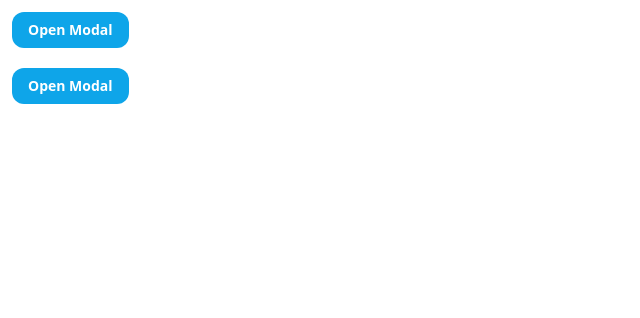
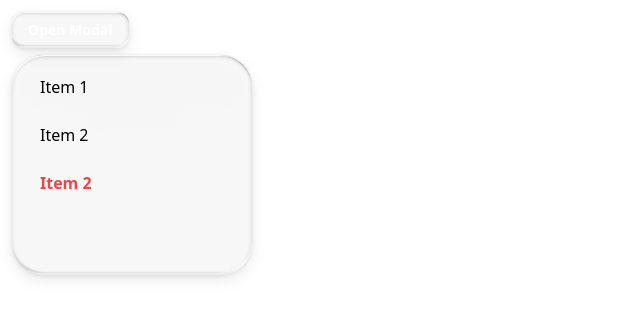
Before and after one commit to michTheBrandofficial/mobily-responsive, a React (Vite) app: page / in a window 1280 px wide. Both pictures are taken after a click on the button "Open Modal". Shown: the top 318 px of the page, without its empty margins (0-640 px from the left). Built offline with nearby package versions, Linux system fonts and the light colour scheme.

Commit message:
[🚀 feat] liquid glass button with feedback done

```diff
--- a/components/index.tsx
+++ b/components/index.tsx
@@ -5,30 +5,31 @@ import Menu from "./ui/menu";
 const Components = () => {
   return (
     <section className="tws-w-full tws-bg-transparent tws-h-screen tws-overflow-x-auto tws-p-3 tws-space-y-5 tws-no-scrollbar tws-relative">
-      <Button>Open Modal</Button>
-      {/*<LiquidGlass
-        tint={"use-color"}
-        color={[uint8(14), uint8(165), uint8(233)]}
-        className="tws-size-20 tws-h-20 tws-rounded-full "
-      />*/}
       <Menu transformOrigin="top-left">
         <Menu.Trigger>
-          <Button>Open Modal</Button>
+          <Button.LiquidGlass
+          // color={[uint8(14), uint8(165), uint8(233)]}
+          >
+            Open Modal
+          </Button.LiquidGlass>
         </Menu.Trigger>
         <Menu.Content className="h-fit min-w-[240px] !min-h-0 ">
-          <Menu.Item>
-            Item 1
-          </Menu.Item>
-          <Menu.Item onTap={async (close) => {
-            await sleep(1000);
-            close();
-          }} >
+          <Menu.Item>Item 1</Menu.Item>
+          <Menu.Item
+            onTap={async (close) => {
+              await sleep(1000);
+              close();
+            }}
+          >
             Item 2
           </Menu.Item>
-          <Menu.Item className="tws-text-red-500 tws-font-bold" onTap={async (close) => {
-            await sleep(1000);
-            close();
-          }} >
+          <Menu.Item
+            className="tws-text-red-500 tws-font-bold"
+            onTap={async (close) => {
+              await sleep(1000);
+              close();
+            }}
+          >
             Item 2
           </Menu.Item>
         </Menu.Content>
--- a/components/ui/buttons.tsx
+++ b/components/ui/buttons.tsx
@@ -1,10 +1,11 @@
 import { cn } from "@/lib/cn";
 import { HTMLMotionProps, motion } from "motion/react";
 import React, { PropsWithChildren } from "react";
+import LiquidGlass, { HexColor, RgbColor } from "./liquid-glass";
 
 type Variants = "full" | "icon" | "ghost" | "dormant";
 
-type ButtonProps = PropsWithChildren<HTMLMotionProps<"button">> & {
+interface ButtonProps extends PropsWithChildren<HTMLMotionProps<"button">> {
   variant?: Variants;
   loading?: boolean;
 };
@@ -13,7 +14,7 @@ type ButtonProps = PropsWithChildren<HTMLMotionProps<"button">> & {
  * @animated with motion.button
  * @dev most buttons will icon buttons
  */
-export const Button: React.FC<ButtonProps> = ({
+const ButtonImpl: React.FC<ButtonProps> = ({
   children,
   variant = "full",
   className,
@@ -53,3 +54,55 @@ export const Button: React.FC<ButtonProps> = ({
     </motion.button>
   );
 };
+
+interface LiquidGlassButtonProps extends Omit<ButtonProps, 'color'> {
+  color?: HexColor | RgbColor
+}
+
+/**
+ * @animated with motion.button
+ * @dev official liquid glass button
+ * @dev most buttons will icon buttons
+ */
+export const LiquidGlassButton: React.FC<LiquidGlassButtonProps> = ({
+  children,
+  variant = "full",
+  className,
+  onTap,
+  loading,
+  ...props
+}) => {
+  return (
+    <LiquidGlass.button
+      whileTap={{ scale: props.disabled ? 1 : 0.9 }}
+      whileHover={{ scale: props.disabled ? 1 : 1.05 }}
+      {...props}
+      onTap={
+        onTap
+          ? (e, info) => {
+              if (props.disabled) return;
+              else onTap(e, info);
+            }
+          : undefined
+      }
+      className={cn(
+        `tws-font-semibold tws-rounded-xl  `,
+        {
+          "tws-bg-sky-500 tws-text-white": variant === "full",
+          "tws-px-4 tws-py-2 tws-text-sm": variant !== "icon",
+          "tws-px-2 tws-py-2":
+            variant === "icon",
+          "tws-cursor-not-allowed tws-opacity-50": props.disabled,
+          "tws-flex tws-items-center tws-gap-x-3 tws-justify-center ": loading,
+        },
+        className,
+      )}
+    >
+      {children}
+    </LiquidGlass.button>
+  );
+};
+
+export const Button = Object.assign(ButtonImpl, {
+  LiquidGlass: LiquidGlassButton
+})
--- a/components/ui/liquid-glass.tsx
+++ b/components/ui/liquid-glass.tsx
@@ -2,64 +2,14 @@ import { cn } from "@/lib/cn";
 import { uint8 } from "@/lib/number";
 import { pipe } from "@/lib/pipe";
 import { hexToRgbArray, rgbArrayToHex } from "@/lib/utils";
-import { HTMLMotionProps, motion } from "motion/react";
+import { HTMLElements, HTMLMotionProps, motion } from "motion/react";
 import * as React from "react";
 import "./liquid-glass.css";
 
-type HexColor = `#${string}`;
-
-type RgbColor = [uint8, uint8, uint8];
-
-interface LiquidGlassProps
-  extends Omit<HTMLMotionProps<"div">, "children" | "color"> {
-  children?: React.ReactNode;
-  color?: HexColor | RgbColor;
-  /**
-   * @dev tint is the white tint around the liquid glass,
-   * @default white
-   * @cancustomize to use {@link LiquidGlassProps.color} or custom color
-   */
-  tint?: "use-color" | RgbColor;
-}
-
-/**
- * @dev this is the base liquid glass component
- */
-export default function LiquidGlass({
-  children,
-  className,
-  style = {},
-  color = `#bbbbbc`,
-  tint,
-  ...props
-}: LiquidGlassProps) {
-  const [hex, rgb] = pipe(color, (color): [HexColor, RgbColor] => {
-    if (typeof color === "string") return [color, hexToRgbArray(color)];
-    else if (Array.isArray(color)) return [rgbArrayToHex(color), color];
-    return ["#bbbbbc", hexToRgbArray("#bbbbbc")];
-  });
+const LiquidGlassFilter = () => {
   return (
-    <motion.div
-      {...props}
-      className={cn("liquid-glass", className)}
-      style={{
-        // this is what styles the glass color
-        // @ts-ignore
-        "--c-glass": hex,
-        ...(tint
-          ? {
-              // pass the color here for the tint around
-              "--c-light": tint === 'use-color'
-                ? `rgba(${rgb[0]}, ${rgb[1]}, ${rgb[2]}, .07)`
-                : `rgba(${tint[0]}, ${tint[1]}, ${tint[2]}, .07)`
-            }
-          : {}),
-        ...style,
-      }}
-    >
-      {children}
     <div className="liquid-glass-filter">
-        <svg>
+      <svg className="tws-hidden" >
         <filter id="glass-filter" primitiveUnits="objectBoundingBox">
           <feImage
             result="map"
@@ -111,6 +61,84 @@ export default function LiquidGlass({
         </filter>
       </svg>
     </div>
-    </motion.div>
   );
+};
+
+export type HexColor = `#${string}`;
+
+export type RgbColor = [uint8, uint8, uint8];
+
+interface LiquidGlassProps
+  extends Omit<HTMLMotionProps<"div">, "children" | "color"> {
+  children?: React.ReactNode;
+  color?: HexColor | RgbColor;
+  /**
+   * @dev tint is the white tint around the liquid glass,
+   * @default white
+   * @cancustomize to use {@link LiquidGlassProps.color} or custom color
+   */
+  tint?: "use-color" | RgbColor;
 }
+
+type LiquidGlassHtmlElements = {
+  [Tag in keyof HTMLElements]: React.FunctionComponent<Omit<
+    HTMLMotionProps<Tag>,
+    "children" | "color"
+  > & {
+    children?: React.ReactNode;
+    color?: HexColor | RgbColor;
+    /**
+     * @dev tint is the white tint around the liquid glass,
+     * @default white
+     * @cancustomize to use {@link LiquidGlassProps.color} or custom color
+     */
+    tint?: "use-color" | RgbColor;
+  }>;
+};
+
+const LiquidGlass = new Proxy({} as LiquidGlassHtmlElements, {
+  get(_, property) {
+    const tag = property as string;
+    return function LiquidGlass({
+      children,
+      className,
+      style = {},
+      color = `#bbbbbc`,
+      tint,
+      ...props
+    }: LiquidGlassProps) {
+      const [hex, rgb] = pipe(color, (color): [HexColor, RgbColor] => {
+        if (typeof color === "string") return [color, hexToRgbArray(color)];
+        else if (Array.isArray(color)) return [rgbArrayToHex(color), color];
+        return ["#bbbbbc", hexToRgbArray("#bbbbbc")];
+      });
+      const MotionComponent = motion[tag as "div"];
+      return (
+        <MotionComponent
+          {...props}
+          className={cn("liquid-glass", className)}
+          style={{
+            // this is what styles the glass color
+            ...style,
+            // @ts-ignore
+            "--c-glass": hex,
+            ...(tint
+              ? {
+                  // pass the color here for the tint around
+                  "--c-light":
+                    tint === "use-color"
+                      ? `rgba(${rgb[0]}, ${rgb[1]}, ${rgb[2]}, .07)`
+                      : `rgba(${tint[0]}, ${tint[1]}, ${tint[2]}, .07)`,
+                }
+              : {}),
+          }}
+        >
+          {children}
+          <LiquidGlassFilter />
+        </MotionComponent>
+      );
+    };
+  },
+});
+
+export default LiquidGlass;
--- a/components/ui/menu.tsx
+++ b/components/ui/menu.tsx
@@ -152,7 +152,7 @@ const MenuContent: React.FC<Props> = ({ children, className }) => {
               },
             )}
           ></motion.section>
-          <LiquidGlass
+          <LiquidGlass.div
             ref={containerRef}
             key={"menu"}
             initial={{ scale: 0.5 }}
@@ -184,7 +184,7 @@ const MenuContent: React.FC<Props> = ({ children, className }) => {
             )}
           >
             {children}
-          </LiquidGlass>
+          </LiquidGlass.div>
         </>
       ) : (
         ""
@@ -213,6 +213,7 @@ const MenuItem: React.FC<MenuItemProps> = ({
         props.onTap?.(() => setOpen(false));
       }}
       onKeyUp={(e) => {
+        e.preventDefault()
         if (e.key === "Enter") {
           props.onTap?.(() => setOpen(false));
         } else if (e.key === "Escape") {
```
Lines whose indentation alone changed are shown as unchanged.
